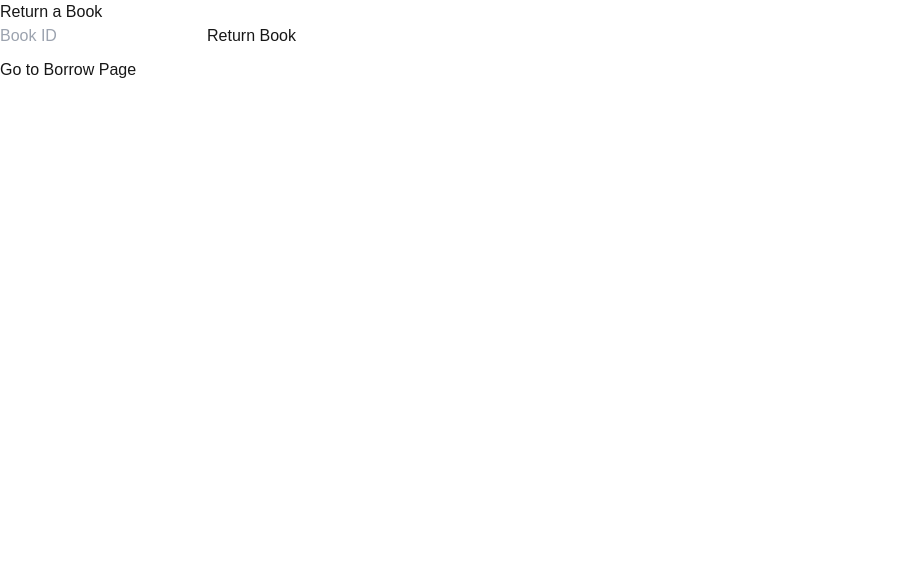
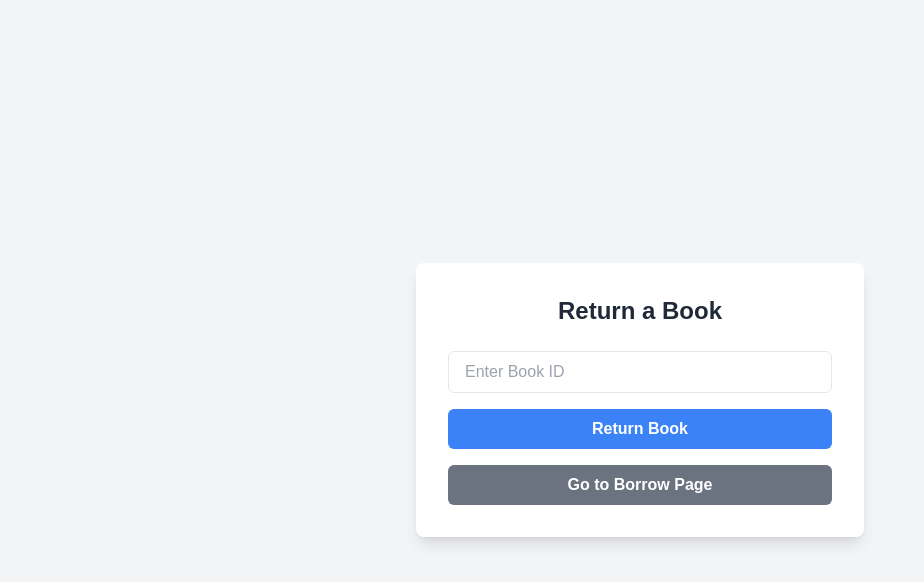
Before and after one commit to essieMalavu/library_system, a Next.js app: page / in a window 1280 px wide. Shown: the top 582 px of the page, without its empty margins (0-924 px from the left). Built offline with nearby package versions, Linux system fonts and the light colour scheme; no server answers.

Commit message:
Styling updates

```diff
--- a/pages/borrow.tsx
+++ b/pages/borrow.tsx
@@ -11,21 +11,33 @@ const BorrowBook = () => {
   };
 
   return (
-    <div>
-      <h1>Borrow a Book</h1>
+    <div className="flex items-center justify-center min-h-screen bg-gray-100">
+      <div className="bg-white shadow-lg rounded-lg p-8 w-full max-w-md">
+        <h1 className="text-2xl font-semibold text-gray-800 mb-6 text-center">Borrow a Book</h1>
+
         <input
           type="text"
-        placeholder="Book ID"
+          placeholder="Enter Book ID"
           value={bookId}
           onChange={(e) => setBookId(e.target.value)}
+          className="w-full px-4 py-2 text-black mb-4 border rounded-md focus:outline-none focus:ring-2 focus:ring-blue-500"
         />
+
         <input
           type="text"
-        placeholder="User ID"
+          placeholder="Enter User ID"
           value={userId}
           onChange={(e) => setUserId(e.target.value)}
+          className="w-full px-4 text-black py-2 mb-4 border rounded-md focus:outline-none focus:ring-2 focus:ring-blue-500"
         />
-      <button onClick={handleBorrow}>Borrow Book</button>
+
+        <button
+          onClick={handleBorrow}
+          className="w-full py-2 bg-blue-500 text-white font-bold rounded-md hover:bg-blue-600 transition-colors"
+        >
+          Borrow Book
+        </button>
+      </div>
     </div>
   );
 };
--- a/pages/index.tsx
+++ b/pages/index.tsx
@@ -11,21 +11,33 @@ const ReturnBook = () => {
   };
 
   return (
-    <div>
-      <h1>Return a Book</h1>
+    <div className="flex items-center justify-center min-h-screen bg-gray-100">
+      <div className="bg-white shadow-lg rounded-lg p-8 w-full max-w-md">
+        <h1 className="text-2xl font-semibold text-gray-800 mb-6 text-center">Return a Book</h1>
+
         <input
           type="text"
-        placeholder="Book ID"
+          placeholder="Enter Book ID"
           value={bookId}
           onChange={(e) => setBookId(e.target.value)}
+          className="w-full px-4 text-black py-2 mb-4 border rounded-md focus:outline-none focus:ring-2 focus:ring-blue-500"
         />
-      <button onClick={handleReturn}>Return Book</button>
-      <div>
+
+        <button
+          onClick={handleReturn}
+          className="w-full py-2 mb-4 bg-blue-500 text-white font-bold rounded-md hover:bg-blue-600 transition-colors"
+        >
+          Return Book
+        </button>
+
         <Link href="/borrow" passHref>
-            <button style={{ marginTop: "10px" }}>Go to Borrow Page</button>
+          <button
+            className="w-full py-2 bg-gray-500 text-white font-bold rounded-md hover:bg-gray-600 transition-colors"
+          >
+            Go to Borrow Page
+          </button>
         </Link>
       </div>
-
     </div>
   );
 };
```
Lines whose indentation alone changed are shown as unchanged.
